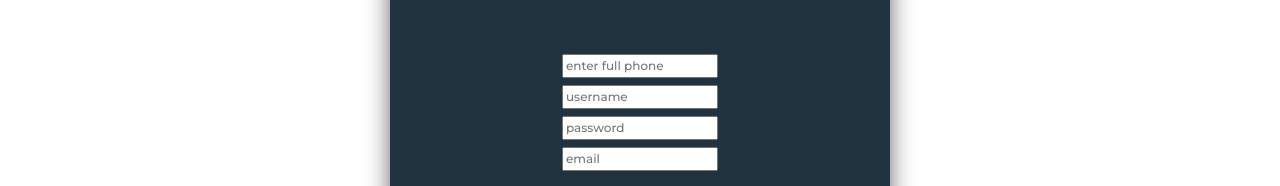
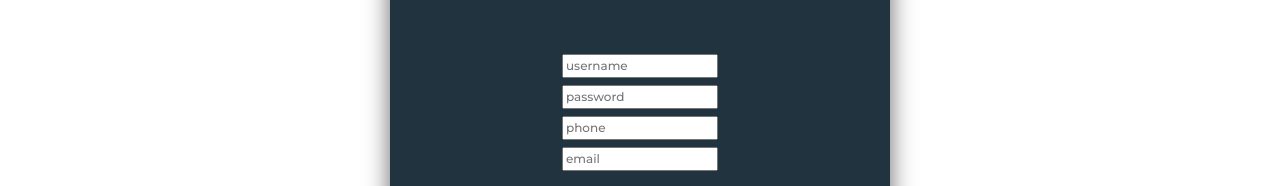
Before and after one commit to co-make-2-bh/frontend, a React (Create React App) app in the folder co-make/: page /register in a window 1280 px wide. Shown: the part 253-439 px from the top of the page. Built offline with nearby package versions, Linux system fonts and the light colour scheme; no server answers.

Commit message:
new push

```diff
--- a/co-make/src/Components/RegisterForm.js
+++ b/co-make/src/Components/RegisterForm.js
@@ -61,6 +61,7 @@ const Register = (props) => {
         password: formValues.password,
         primaryemail: formValues.primaryemail,
       })
+
       .then((res) => {
         history.push("/");
       })
@@ -91,17 +92,6 @@ const Register = (props) => {
           <label>
             <input
               type="text"
-              name="phone"
-              placeholder="enter full phone"
-              value={formValues.phone}
-              onChange={onChange}
-            />
-          </label>
-          <br></br>
-
-          <label>
-            <input
-              type="text"
               name="username"
               placeholder="username"
               value={formValues.username}
@@ -119,7 +109,21 @@ const Register = (props) => {
               onChange={onChange}
             />
           </label>
+
           <br></br>
+
+          <label>
+            <input
+              type="text"
+              name="phone"
+              placeholder="phone"
+              value={formValues.phone}
+              onChange={onChange}
+            />
+          </label>
+          <br></br>
+
+
           <label>
             <input
               type="text"
@@ -132,9 +136,10 @@ const Register = (props) => {
           <br></br>
           <button disabled={buttonDisabled}>Register</button>
           <div className="errors">
-            <p>{errors.fullName}</p>
             <p>{errors.username}</p>
             <p>{errors.password}</p>
+            <p>{errors.phone}</p>
+            <p>{errors.primaryemail}</p>
           </div>
         </FormStyle>
 
```
